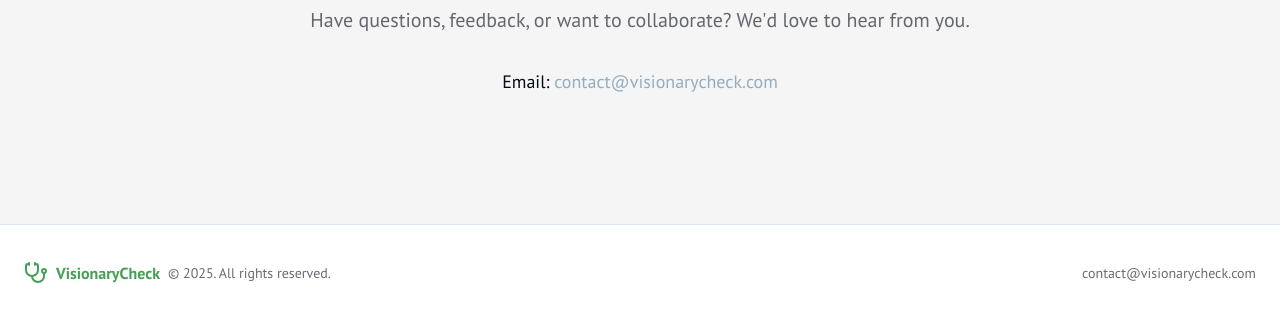
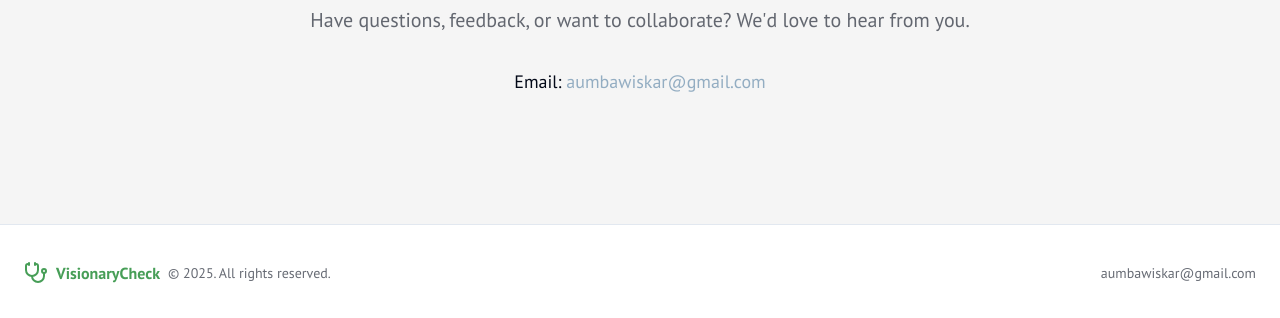
Before and after one commit to Kuber2209/sixai_octadetect, a Next.js app: page / in a window 1280 px wide. Shown: the part 2224-2542 px from the top of the page. Built offline with nearby package versions, Linux system fonts and the light colour scheme; what genkit would draw is missing.

Commit message:
change the contact email to aumbawiskar@gmail.com

```diff
--- a/src/components/layout/footer.tsx
+++ b/src/components/layout/footer.tsx
@@ -25,10 +25,10 @@ export function Footer() {
         </div>
         <div className="text-sm text-muted-foreground">
           <a
-            href="mailto:contact@visionarycheck.com"
+            href="mailto:aumbawiskar@gmail.com"
             className="transition-colors hover:text-foreground"
           >
-            contact@visionarycheck.com
+            aumbawiskar@gmail.com
           </a>
         </div>
       </div>
--- a/src/components/sections/contact.tsx
+++ b/src/components/sections/contact.tsx
@@ -13,10 +13,10 @@ export function Contact() {
           <p className="text-lg font-medium pt-4">
             Email:{" "}
             <a
-              href="mailto:contact@visionarycheck.com"
+              href="mailto:aumbawiskar@gmail.com"
               className="text-accent underline-offset-4 hover:underline"
             >
-              contact@visionarycheck.com
+              aumbawiskar@gmail.com
             </a>
           </p>
         </div>
```
